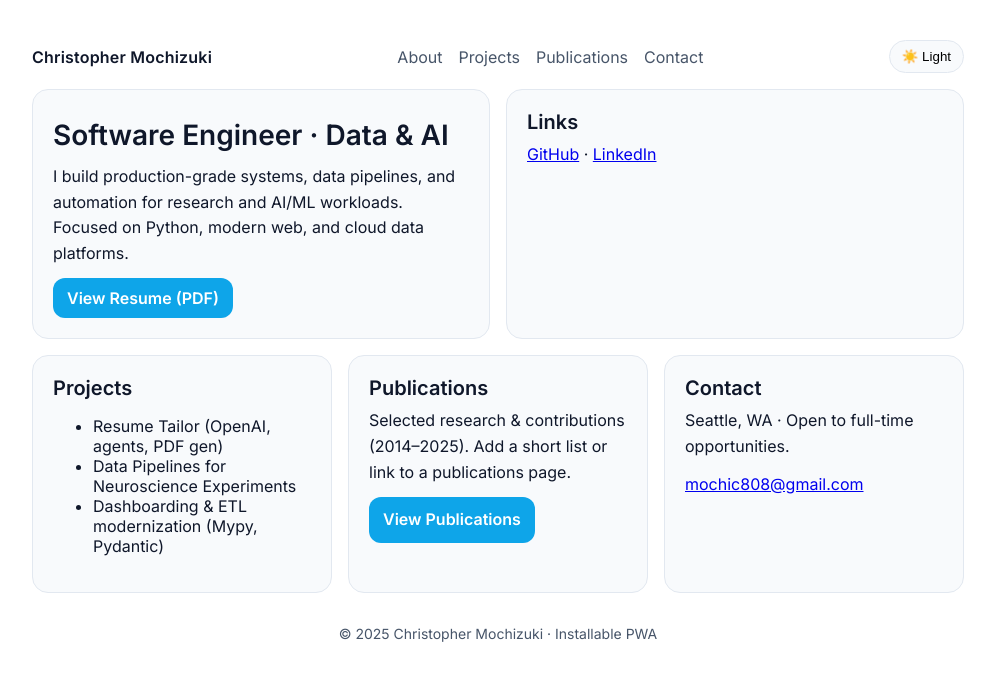
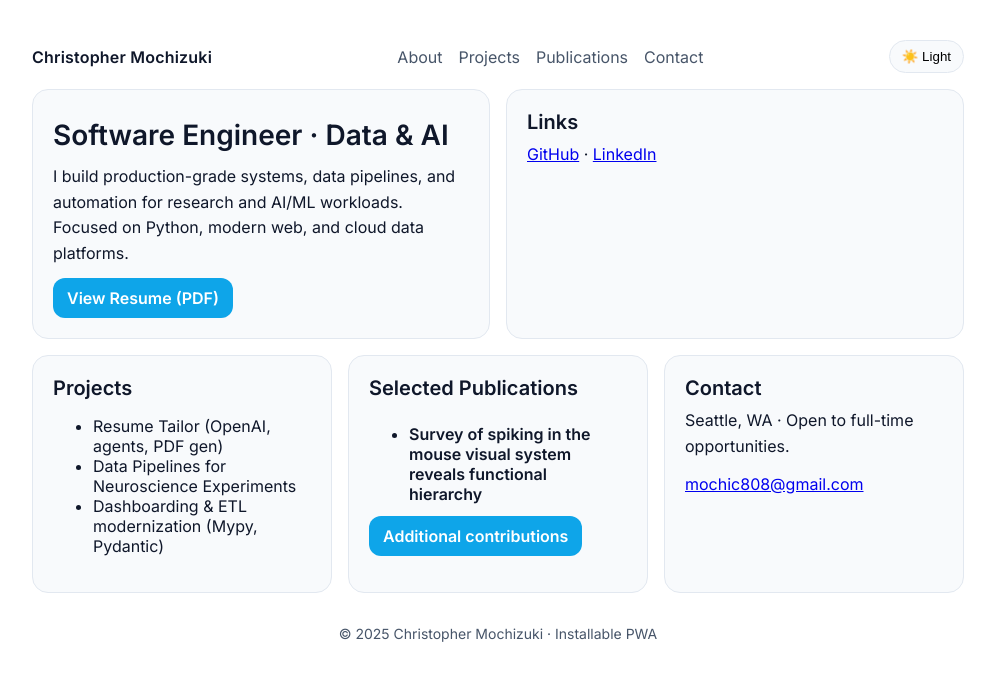
Before and after one commit to mochic/mochic.github.io, a React (Vite) app: page / in a window 1280 px wide. Shown: the top 680 px of the page, without its empty margins (142-1137 px from the left). Built offline with nearby package versions, Linux system fonts and the light colour scheme.

Commit message:
Switch publications to scrollable area with max height

```diff
--- a/src/App.tsx
+++ b/src/App.tsx
@@ -89,17 +89,76 @@ export default function App() {
         </section>
 
         {/* PUBLICATIONS */}
-        <section id="publications" className="card span-4">
-          <h2>Publications</h2>
-          <p>
-            Selected research & contributions (2014–2025). Add a short list or
-            link to a publications page.
-          </p>
-          <p>
-            <a className="button" href="/publications.html">
-              View Publications
+        {/* PUBLICATIONS (scrollable list, static button) */}
+        <section id="publications" className="card span-4 pubs-card">
+          <h2>Selected Publications</h2>
+
+          <div
+            className="scrollable"
+            role="region"
+            aria-label="Selected publications"
+            tabIndex={0}
+          >
+            <ul className="pubs">
+              <li className="pub-item">
+                <strong>
+                  Survey of spiking in the mouse visual system reveals
+                  functional hierarchy
+                </strong>
+                <br />
+                <span className="pub-venue">Nature</span> ·{" "}
+                <span className="pub-date">Apr 2021</span>
+              </li>
+              <li className="pub-item">
+                <strong>
+                  SHIELD: Skull-shaped hemispheric implants enabling large-scale
+                  electrophysiology datasets
+                </strong>
+                <br />
+                <span className="pub-venue">Neuron</span> ·{" "}
+                <span className="pub-date">Jul 2024</span>
+              </li>
+              <li className="pub-item">
+                <strong>
+                  Neurophysiological differentiation across mouse visual brain
+                  areas and timescales
+                </strong>
+                <br />
+                <span className="pub-venue">Front. Comp. Neurosci.</span> ·{" "}
+                <span className="pub-date">Mar 2023</span>
+              </li>
+              <li className="pub-item">
+                <strong>
+                  Learning, Motivation, and Perception in Transgenic Mouse Lines
+                </strong>
+                <br />
+                <span className="pub-venue">
+                  Front. Behav. Neurosci.
+                </span> · <span className="pub-date">Jun 2020</span>
+              </li>
+              <li className="pub-item">
+                <strong>
+                  Stimulus novelty uncovers coding diversity in visual cortical
+                  circuits
+                </strong>{" "}
+                (preprint)
+                <br />
+                <span className="pub-venue">bioRxiv</span> ·{" "}
+                <span className="pub-date">Feb 2023</span>
+              </li>
+            </ul>
+          </div>
+
+          <div className="pubs-actions">
+            <a
+              className="button"
+              href="https://www.researchgate.net/scientific-contributions/Chris-Mochizuki-2147168242"
+              target="_blank"
+              rel="noreferrer"
+            >
+              Additional contributions
             </a>
-          </p>
+          </div>
         </section>
 
         {/* CONTACT */}
--- a/src/styles.css
+++ b/src/styles.css
@@ -121,3 +121,39 @@ a.button {
     display: none;
   }
 }
+
+/* Publications card layout stays normal (no flex forcing) */
+.pubs-card .scrollable {
+  max-height: 100px; /* set your scrollable area height */
+  overflow-y: auto;
+  margin-top: 8px;
+  margin-bottom: 8px;
+  padding-right: 6px; /* space for scrollbar */
+  position: relative; /* so we can position the fade overlay */
+}
+
+/* Fade effect at bottom */
+.pubs-card .scrollable::after {
+  content: "";
+  position: sticky; /* sticks to the bottom of the scroll area */
+  bottom: 0;
+  left: 0;
+  width: 100%;
+  height: 32px; /* height of fade area */
+  pointer-events: none; /* clicks pass through */
+  background: linear-gradient(
+    to bottom,
+    rgba(var(--bg-rgb), 0) 0%,
+    var(--bg) 100%
+  );
+}
+
+/* Vars for light/dark theme backgrounds */
+:root {
+  --bg: #ffffff;
+  --bg-rgb: 255, 255, 255;
+}
+:root[data-theme="dark"] {
+  --bg: #0b1220;
+  --bg-rgb: 11, 18, 32;
+}
```
